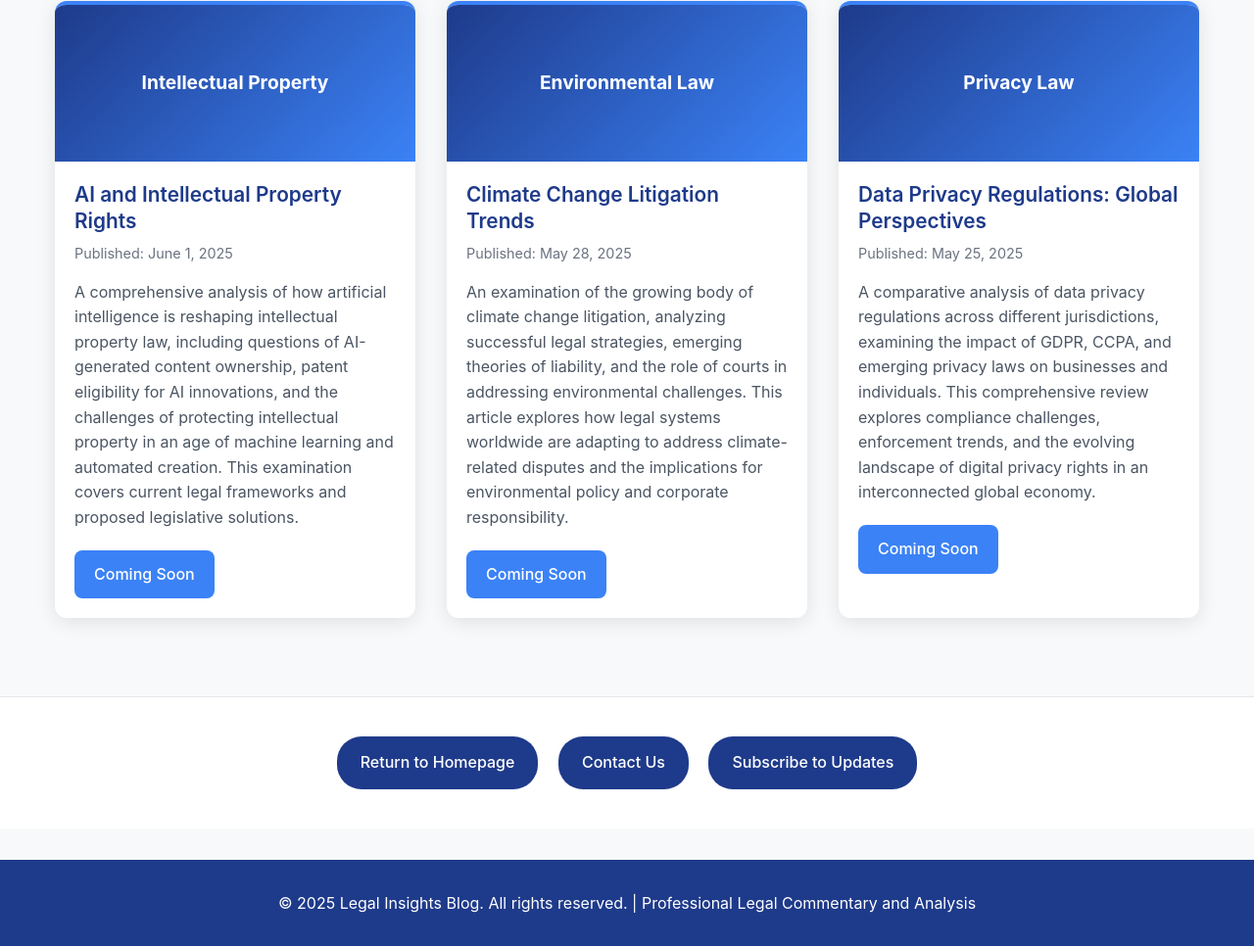
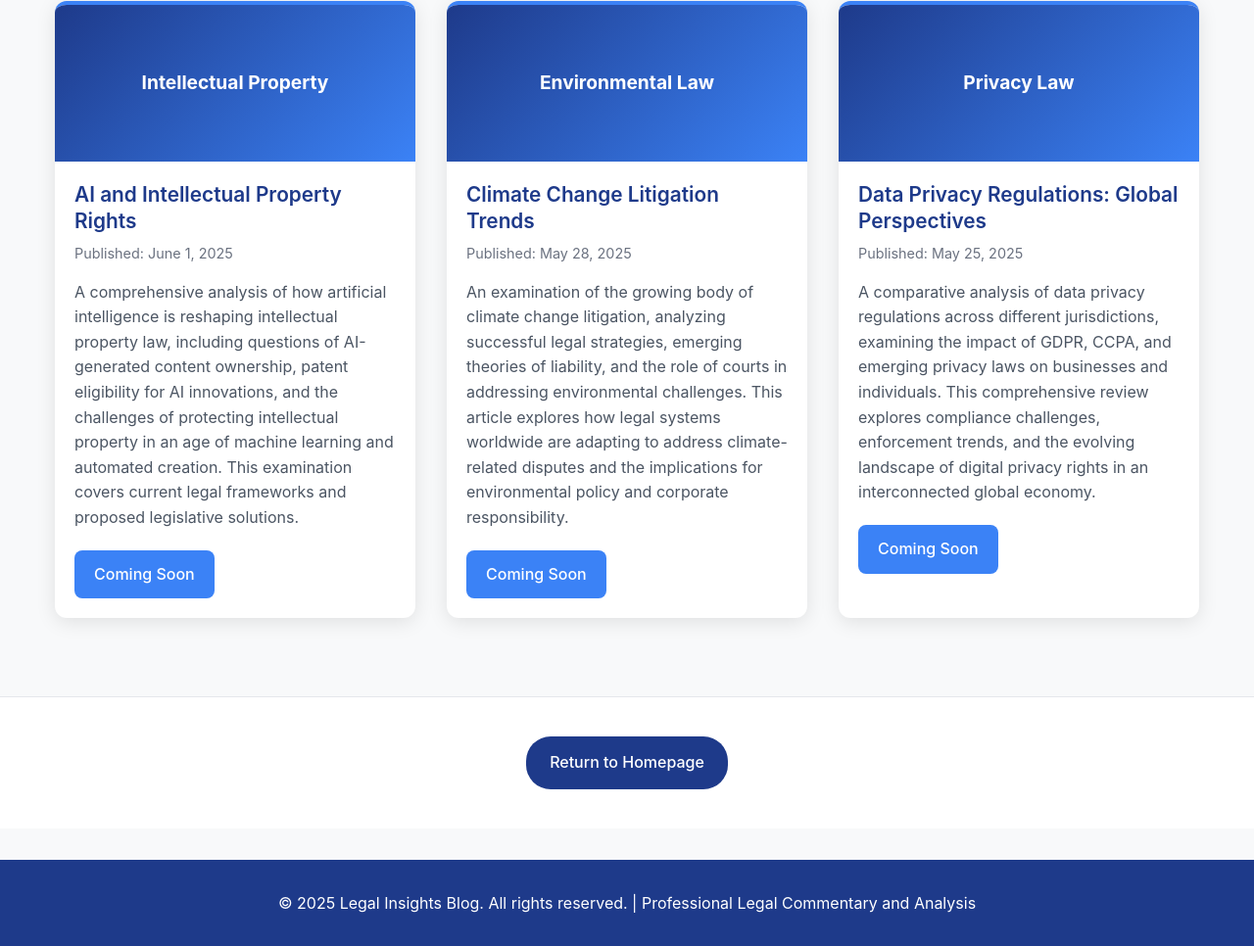
Before and after one commit to tuppujha/Test, a plain HTML site: page blog.html in a window 1280 px wide. Shown: the part 1498-2464 px from the top of the page at 98% size. Drawn offline with Linux system fonts and the light colour scheme.

Commit message:
blog.html

```diff
--- a/blog.html
+++ b/blog.html
@@ -470,8 +470,6 @@
     <nav class="nav-links" role="navigation" aria-label="Site navigation">
         <div class="container">
             <a href="index.html" aria-label="Return to homepage">Return to Homepage</a>
-            <a href="index.html#contact" aria-label="Contact us">Contact Us</a>
-            <a href="#subscribe" aria-label="Subscribe to updates">Subscribe to Updates</a>
         </div>
     </nav>
 
```
